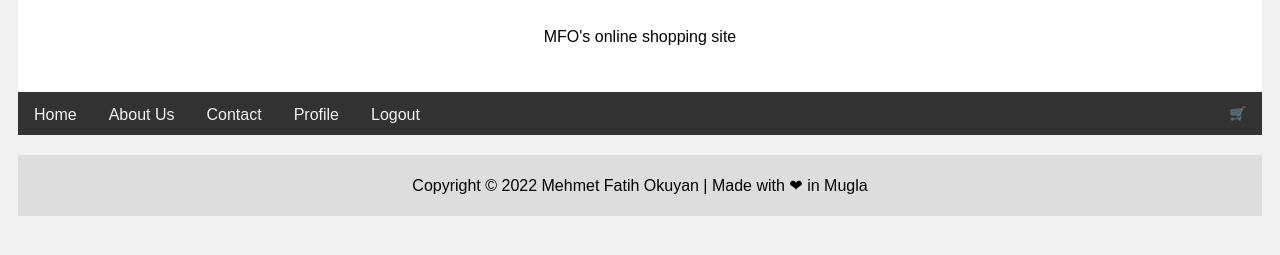
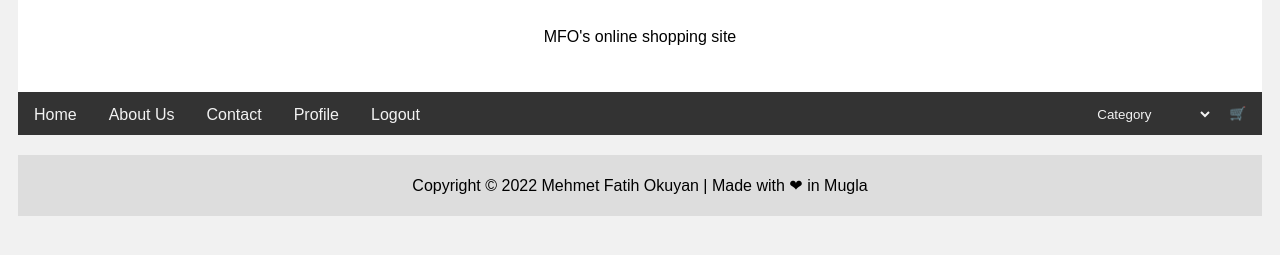
Before and after one commit to okuyanf61/DJI-Store, a PHP site: page / in a window 1280 px wide. Shown: the part 145-400 px from the top of the page. Run offline with PHP 8.4, Linux system fonts and the light colour scheme; the visitor is signed in with stand-in values (Sample User, id 1); data that the repository does not hold is empty.

Commit message:
feat: category based view mechanism

```diff
--- a/index.php
+++ b/index.php
@@ -28,6 +28,12 @@
     <a id="navbar-profile" href="profile.php">Profile</a>
     <a id="navbar-logout" href="logout.php" style="display: none">Logout</a>
     <button class="basket" style="float:right" onclick="toggleBasket()">&#128722;</button>
+    <select name="category" id="category" onchange="fillByCategory()" style="float:right" >
+        <option value="Category">Category</option>
+        <option value="FPV Experience">FPV Experience</option>
+        <option value="Aerial Cinematic">Aerial Cinematic</option>
+        <option value="Aerial Photography">Aerial Photography</option>
+    </select>
 </div>
 
 <div class="row" id="shop">
@@ -215,5 +221,39 @@
         document.getElementById("add-product").style.display = "block";
     }
 
+    function fillByCategory() {
+        let productDiv = document.getElementById("leftcolumn");
+        productDiv.innerHTML = "";
+        switch (document.getElementById("category").value) {
+            case "Category":
+                fillPage();
+                break;
+
+            case "FPV Experience":
+                for (let i = 0; i < db_products.length; i++) {
+                    if (db_products[i].product_category === "FPV Experience") {
+                        addItemToLeftColumn(db_products[i]);
+                    }
+                }
+                break;
+
+            case "Aerial Cinematic":
+                for (let i = 0; i < db_products.length; i++) {
+                    if (db_products[i].product_category === "Aerial Cinematic") {
+                        addItemToLeftColumn(db_products[i]);
+                    }
+                }
+                break;
+
+            case "Aerial Photography":
+                for (let i = 0; i < db_products.length; i++) {
+                    if (db_products[i].product_category === "Aerial Photography") {
+                        addItemToLeftColumn(db_products[i]);
+                    }
+                }
+                break;
+        }
+    }
+
 </script>
 </html>
--- a/main.css
+++ b/main.css
@@ -66,6 +66,16 @@
 .button:hover, .black-button:hover  .white-button:hover {
     background-color: white;
     color: black;
+}
+
+select {
+    background-color: #333;
+    color: #f2f2f2;
+    text-align: center;
+    padding: 14px 16px;
+    text-decoration: none;
+    margin-bottom: -3px;
+    border: none;
 }
 
 .black-button {
```
